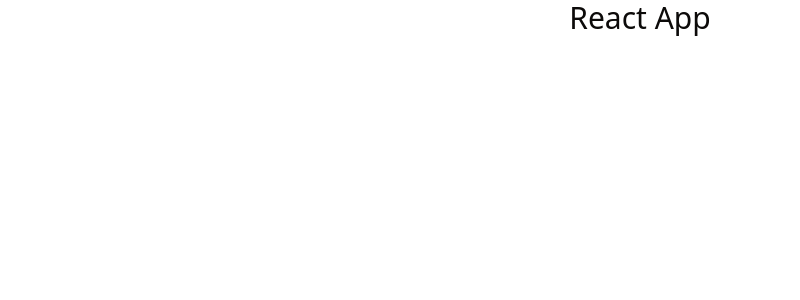
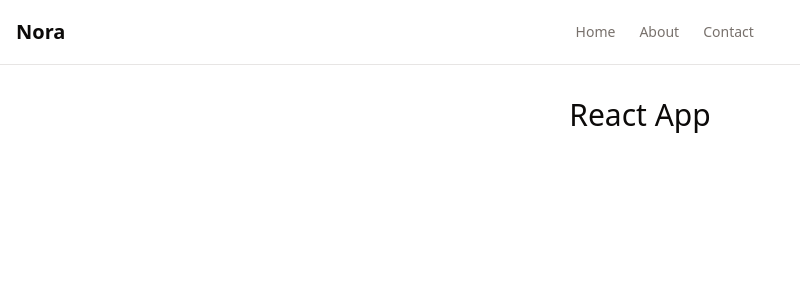
Before and after one commit to enyichiaagu/nora-ai, a React (Vite) app: page / in a window 1280 px wide. Shown: the top 300 px of the page, without its empty margins (0-800 px from the left). Built offline with nearby package versions, Linux system fonts and the light colour scheme.

Commit message:
Add Simple Header to App

```diff
--- a/src/App.tsx
+++ b/src/App.tsx
@@ -1,3 +1,12 @@
+import Header from '@/components/layout/Header';
+
 export default function App() {
-	return <div className='text-3xl text-center'>React App</div>;
+  return (
+    <div className="min-h-screen bg-background">
+      <Header />
+      <main className="container mx-auto px-4 py-8">
+        <div className="text-3xl text-center">React App</div>
+      </main>
+    </div>
+  );
 }
--- /dev/null
+++ b/src/components/layout/Header.tsx
@@ -0,0 +1,56 @@
+import React from 'react';
+
+const Header: React.FC = () => {
+  return (
+    <header className="w-full border-b bg-background/95 backdrop-blur supports-[backdrop-filter]:bg-background/60">
+      <div className="container flex h-16 items-center justify-between px-4 mx-auto">
+        <div className="flex items-center space-x-2">
+          <h1 className="text-xl font-semibold text-foreground">
+            Nora
+          </h1>
+        </div>
+
+        <nav className="hidden md:flex items-center space-x-6">
+          <a
+            href="#"
+            className="text-sm font-medium text-muted-foreground hover:text-foreground transition-colors"
+          >
+            Home
+          </a>
+          <a
+            href="#"
+            className="text-sm font-medium text-muted-foreground hover:text-foreground transition-colors"
+          >
+            About
+          </a>
+          <a
+            href="#"
+            className="text-sm font-medium text-muted-foreground hover:text-foreground transition-colors"
+          >
+            Contact
+          </a>
+        </nav>
+
+        <div className="flex items-center space-x-2">
+          <button className="md:hidden p-2 rounded-md hover:bg-accent transition-colors">
+            <svg
+              className="h-5 w-5"
+              fill="none"
+              stroke="currentColor"
+              viewBox="0 0 24 24"
+            >
+              <path
+                strokeLinecap="round"
+                strokeLinejoin="round"
+                strokeWidth={2}
+                d="M4 6h16M4 12h16M4 18h16"
+              />
+            </svg>
+          </button>
+        </div>
+      </div>
+    </header>
+  );
+};
+
+export default Header;
```
